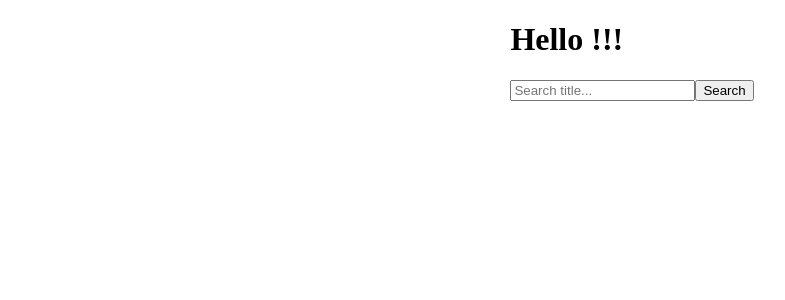
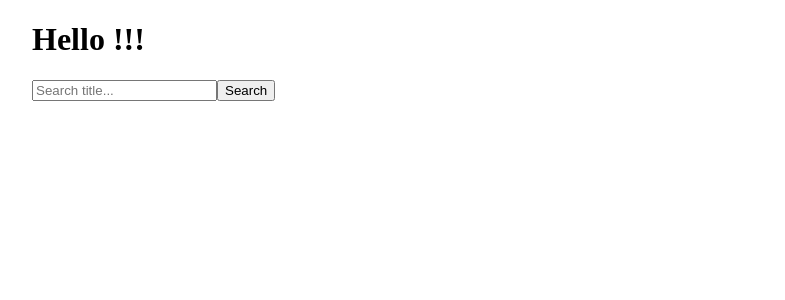
Before and after one commit to Vectari/bookstats, a React (Vite) app: page / in a window 1280 px wide. Shown: the top 300 px of the page, without its empty margins (8-793 px from the left). Built offline with nearby package versions, Linux system fonts and the light colour scheme.

Commit message:
style: update style

```diff
--- a/src/index.css
+++ b/src/index.css
@@ -1,5 +1,4 @@
 body {
   margin: 0 auto;
-  display: flex;
-  justify-content: center;
+  max-width: 1200px;
 }
```
